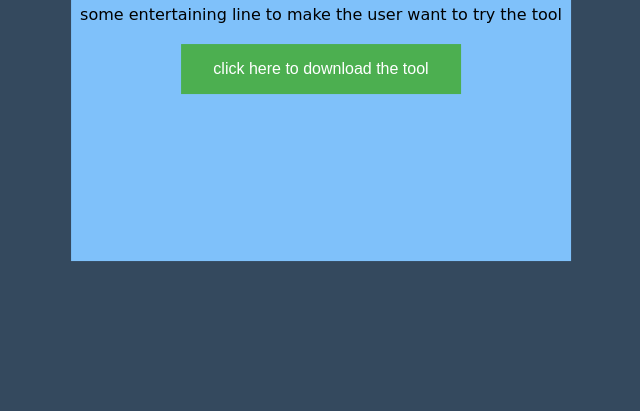
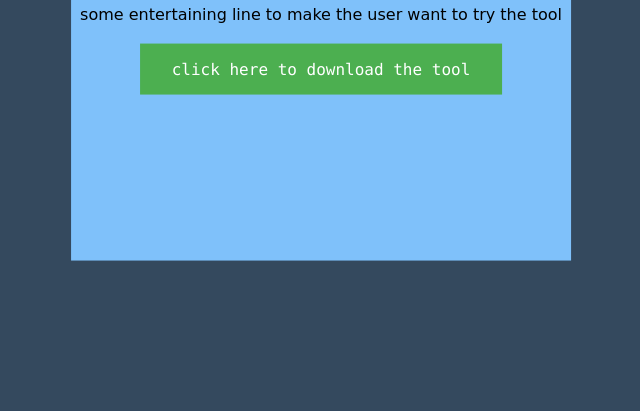
Before and after one commit to randomChar0/randomChar0.github.io, a plain HTML site: page index.html in a window 1280 px wide. Shown: the part 389-800 px from the top of the page, without its empty margins (319-959 px from the left). Drawn offline with Linux system fonts and the light colour scheme; a web font is replaced by a local one.

Commit message:
Update index.html

```diff
--- a/index.html
+++ b/index.html
@@ -46,13 +46,18 @@
   background-color: #00d43f;
   color: white;
 }
+
+.coolfont {
+  font-family: "Lucida Console", "Courier New", monospace;
+}
+
 </style>
 <body>
   <center>
     <div class="centered">
       <h1>SkullsV2 Tool</h1>
       <p>some entertaining line to make the user want to try the tool</p>
-      <a href="https://mega.nz/folder/xUVQTCZB#fZofN5Y7sIRguIO9_CZXpQ"><button class="btn">click here to download the tool</button></a>
+      <a href="https://mega.nz/folder/xUVQTCZB#fZofN5Y7sIRguIO9_CZXpQ"><button class="btn"><div class="coolfont">click here to download the tool</div></button></a>
       <div class="squareCenter"></div>
     </div>
   </center>
```
